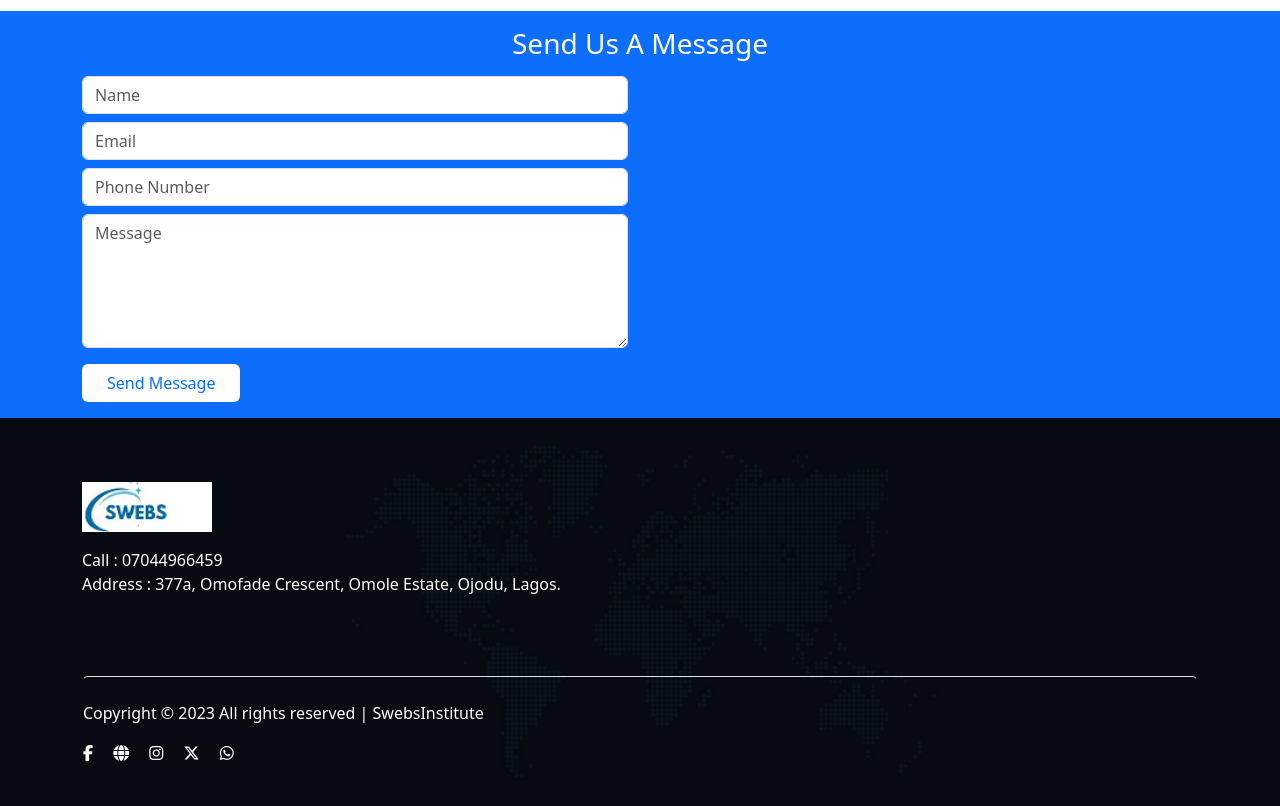
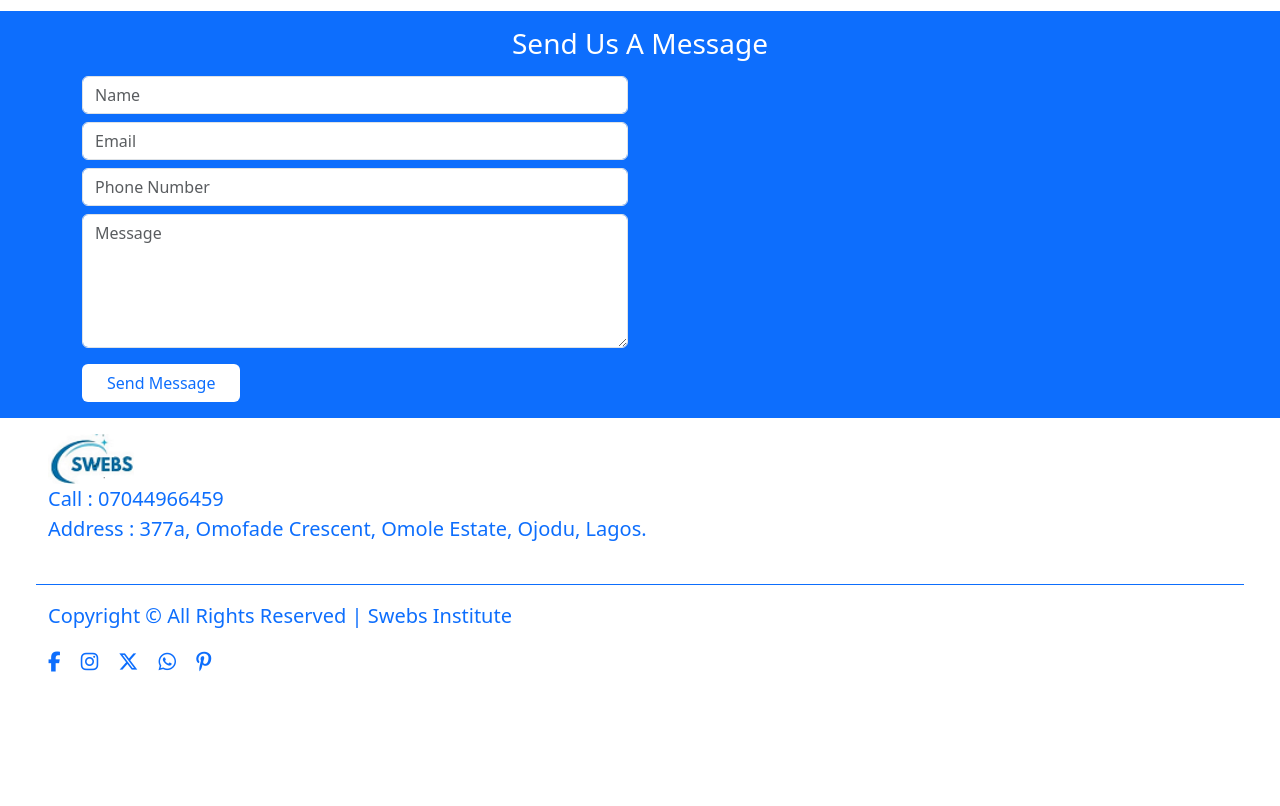
Before and after one commit to Emmanuel-Anaba/SWEBS-Clone, a plain HTML site: page index.html in a window 1280 px wide. Shown: the part 4340-5146 px from the top of the page. After the commit the page ends 5033 px from the top, so only its background shows below. Drawn offline with nearby package versions, Linux system fonts and the light colour scheme.

Commit message:
little changes

```diff
--- a/css/style.css
+++ b/css/style.css
@@ -67,14 +67,6 @@ nav {
   top: -10vh;
 }
 
-/* Image in footer */
-footer {
-  background-image: url(/images/footer_bg.webp) !important;
-  background-repeat: no-repeat;
-  background-position: center;
-  background-size: cover;
-}
-
 /* Testimomial Names */
 blockquote {
   font-weight: 500 !important;
@@ -95,7 +87,7 @@ blockquote {
 }
 
 /*  Horizontal Line b4 text  */
-.container-fluid p::before {
+#key-partners p::before{
   content: "";
   width: 60px;
   height: 2px;
--- a/index.html
+++ b/index.html
@@ -198,7 +198,6 @@
     </section>
 
     <!-- About Us (Who We Are) -->
-
     <section id="about">
       <h3 class="text-center p-2 m-0 text-primary">Who We Are</h3>
       <div class="container">
@@ -424,7 +423,7 @@
     </section>
 
     <!-- Our Key Partners -->
-    <section>
+    <section id="key-partners">
       <h3 class="text-center m-3 text-primary">Our Key Partners</h3>
       <div class="container mb-3">
         <div class="row">
@@ -513,44 +512,40 @@
     </section>
 
     <!-- Footer -->
-    <footer class="vh-50">
-      <div class="container">
+    <footer class="bg-white text-primary">
+      <div class="container-fluid px-lg-5 py-3">
         <div class="row">
-          <div class="col-md-12 my-5">
+          <div class="col-md-12">
             <img
               src="images/logo.webp"
               alt="logo"
-              class="nav-brand my-3"
+              class="nav-brand"
               height="50vh" />
-            <p class="text-white">
+            <p class="fs-5">
               Call : 07044966459
               <br />
               Address : 377a, Omofade Crescent, Omole Estate, Ojodu, Lagos.
             </p>
           </div>
-          <div class="col md-12 py-3">
-            <div class="card border-top bg-transparent py-4">
-              <p class="text-white">
-                Copyright © 2023 All rights reserved | SwebsInstitute
+          <div class="col-md-12 border-top border-primary pt-3 mt-4">
+            <p class="fs-5">
+              Copyright &copy; All Rights Reserved | Swebs Institute
             </p>
-              <div>
-                <a href="#" class="text-white me-2"
+            <a href="#" class="text-primary me-2 fs-5"
               ><i class="fab fa-facebook-f"></i
             ></a>
-                <a href="#" class="text-white m-2"
-                  ><i class="fas fa-globe"></i
-                ></a>
-                <a href="#" class="text-white m-2"
+            <a href="#" class="text-primary m-2 fs-5"
               ><i class="fab fa-instagram"></i
             ></a>
-                <a href="#" class="text-white m-2"
+            <a href="#" class="text-primary m-2 fs-5"
               ><i class="fab fa-x-twitter"></i
             ></a>
-                <a href="#" class="text-white m-2"
+            <a href="#" class="text-primary m-2 fs-5"
               ><i class="fab fa-whatsapp"></i
             ></a>
-              </div>
-            </div>
+            <a href="#" class="text-primary m-2 fs-5"
+              ><i class="fab fa-pinterest-p"></i
+            ></a>
           </div>
         </div>
       </div>
```
Lines whose indentation alone changed are shown as unchanged.
